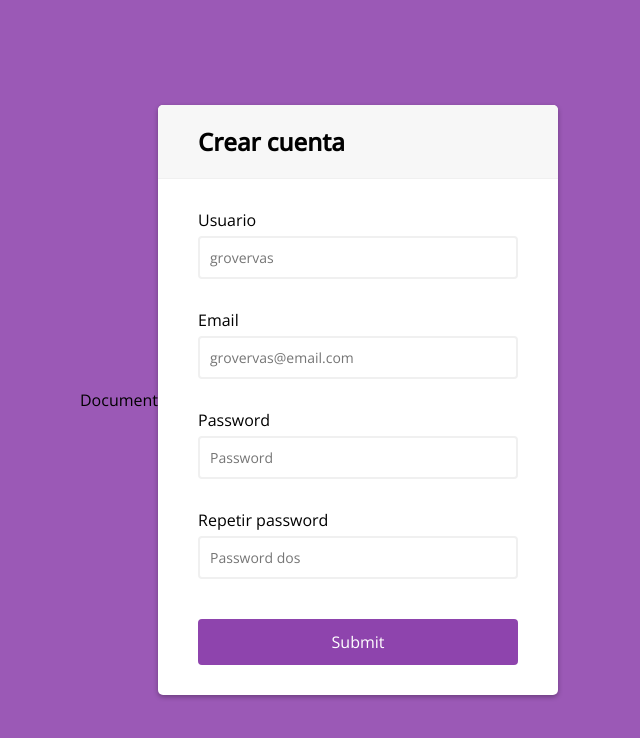
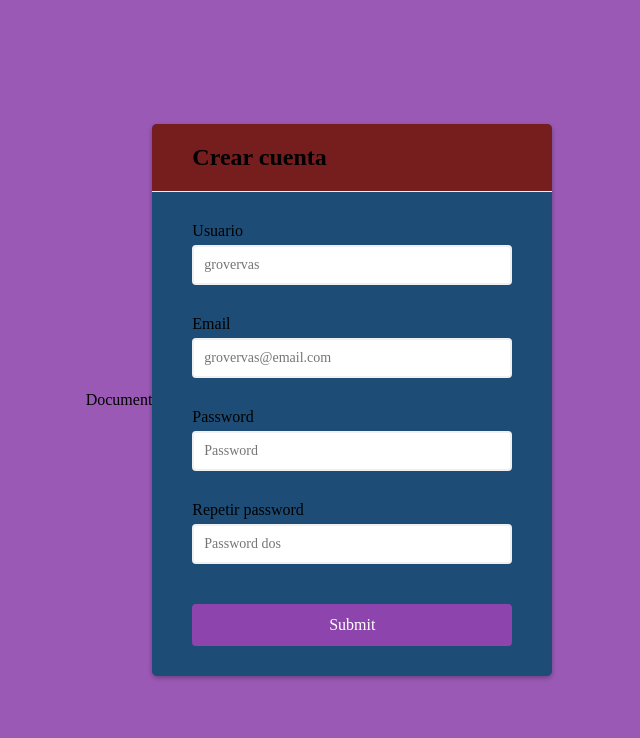
Before and after one commit to lesv9604/nuevo, a plain HTML site: page index.html in a window 1280 px wide. Shown: the whole page, without its empty margins (321-961 px from the left). Drawn offline with nearby package versions, Linux system fonts and the light colour scheme; a web font is replaced by a local one.

Commit message:
Update main.css

```diff
--- a/main.css
+++ b/main.css
@@ -7,7 +7,7 @@
 
 body {
 	background-color: #9b59b6;
-	font-family: 'Open Sans', sans-serif;
+	font-family: oblique bold 120% cursive;
 	display: flex;
 	align-items: center;
 	justify-content: center;
@@ -16,7 +16,7 @@ body {
 }
 
 .container {
-	background-color: #fff;
+	background-color: #1D4D76;
 	border-radius: 5px;
 	box-shadow: 0 2px 5px rgba(0, 0, 0, 0.3);
 	overflow: hidden;
@@ -26,7 +26,7 @@ body {
 
 .header {
 	border-bottom: 1px solid #f0f0f0;
-	background-color: #f7f7f7;
+	background-color: #761D1D;
 	padding: 20px 40px;
 }
 
```
